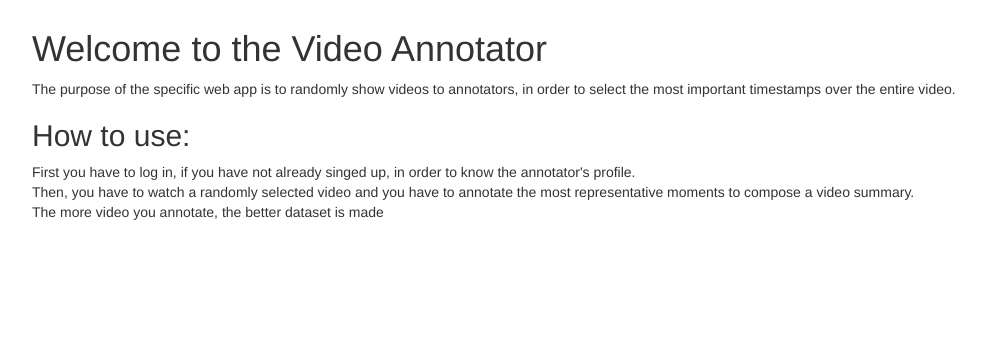
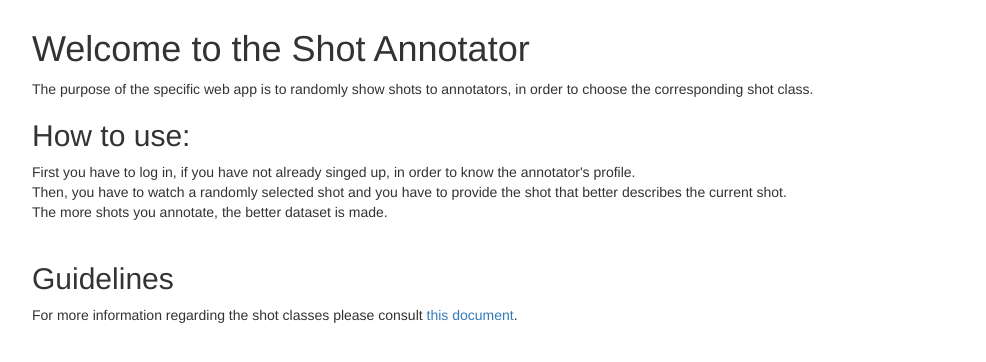
Before and after one commit to theopsall/video_annotator_generic, a Flask app: page / in a window 1280 px wide. Shown: the part 51-413 px from the top of the page, without its empty margins (38-1024 px from the left). Run offline with Flask 2, Linux system fonts and the light colour scheme; parts of the project's set-up code (start-up, migrations or seed data) failed here and were passed over; some libraries are stand-ins or nearby versions.

Commit message:
Changed index.html with ilektras document and shot-related comments.

```diff
--- a/annotations_database.txt
+++ b/annotations_database.txt
@@ -1,2 +1,3 @@
 Username	Sample_name	Class
 theopsall@gmail.com,trump.mp4,Static
+eystathios.gab@gmail.com,trump.mp4,Static
--- a/video_annotator_generic/config.py
+++ b/video_annotator_generic/config.py
@@ -8,7 +8,7 @@ DATABASE = os.path.join(PATH, 'annotations_database.txt')
 
 CLASSES = {
     "Static": "A static camera is locked down on a tripod or pedestal and remains still. It is commonly used in dialogues.",
-    "Vertical": "Vertical movement of the camera lens while the camera remains locked on a tripod. It is like tilting your head up/down",
+    "Vertical_movement": "Vertical movement of the camera lens while the camera remains locked on a tripod. It is like tilting your head up/down",
     "Tilt": "Moving the entire camera up or down without moving its lens. Tilting up is like moving up your entire body from a sitting position.",
     "Panoramic": "Lateral movement of the camera lens while the camera remains locked down on its tripod or pedestal. It is like moving your head from one side to another.",
     "Panoramic_lateral": "The camera follows the action moving parallel to characters (crabbing)",
@@ -22,7 +22,7 @@ CLASSES = {
     "Handled": "The camera moves throughout the filming set while the camera operator physically holds it. These camera shots are shaky and create a hectic feeling.",
     "Car_front_windshield": "Front windshield shot",
     "Car_side_mirror": "Side mirror shot",
-    "Not_applicable": "The available labels do not describe the shot adequately."
+    "N/A": "The available labels do not describe the shot adequately."
 }
 
 if __name__ == "__main__":
--- /dev/null
+++ b/video_annotator_generic/static/Annotated/eystathios.gab@gmail.com.txt
@@ -0,0 +1 @@
+trump.mp4
--- a/video_annotator_generic/templates/index.html
+++ b/video_annotator_generic/templates/index.html
@@ -14,16 +14,20 @@
 
 {% block content %}
 
-        <h1>Welcome to the Video Annotator</h1>
-        <p>The purpose of the specific web app is to randomly show videos to annotators, in order to select the most
-        important timestamps over the entire video.</p>
+        <h1>Welcome to the Shot Annotator</h1>
+        <p>The purpose of the specific web app is to randomly show shots to annotators, in order to choose the corresponding shot class.</p>
 
         <h2>How to use:</h2>
         <span>
             First you have to log in, if you have not already singed up, in order to know the annotator's profile.<br>
-            Then, you have to watch a randomly selected video and you have to annotate the most representative moments
-            to compose a video summary.<br>
-            The more video you annotate, the better dataset is made
+            Then, you have to watch a randomly selected shot and you have to provide the shot
+            that better describes the current shot.<br>
+            The more shots you annotate, the better dataset is made.
         </span>
-
+        <br>
+        <br>
+        <h2> Guidelines </h2>
+        <span>
+            For more information regarding the shot classes please consult <a href="https://docs.google.com/document/d/1ia-Pea1z3SOJwSh_082DDzGZFo1cLz6-lY6m0sddDtc/edit#" >this document</a>.
+        </span>
 {% endblock %}
```
Also changed, not shown: video_annotator_generic/.users/users.txt.
